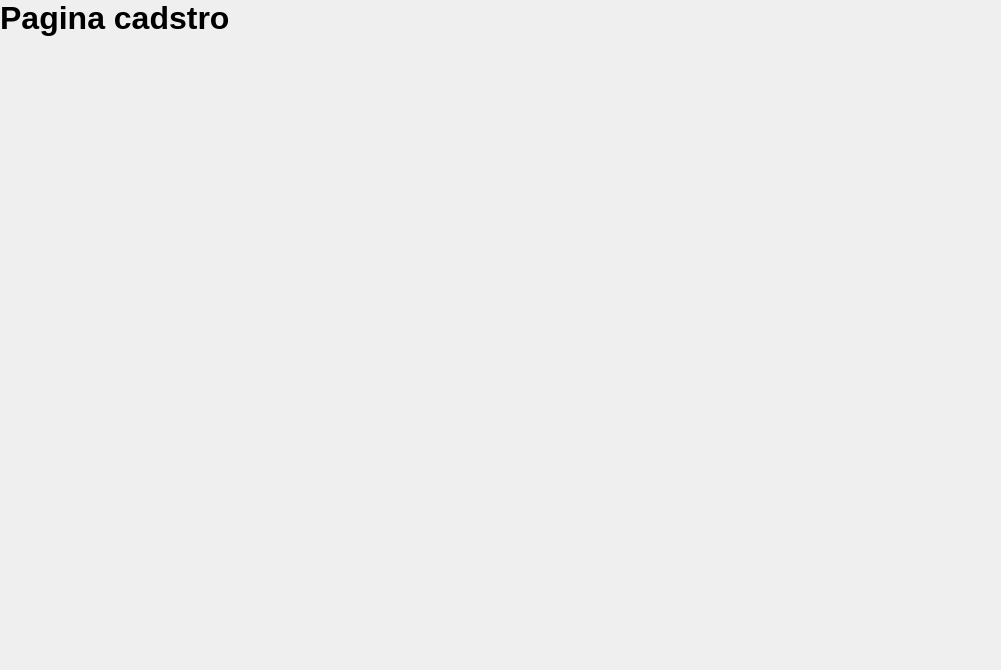
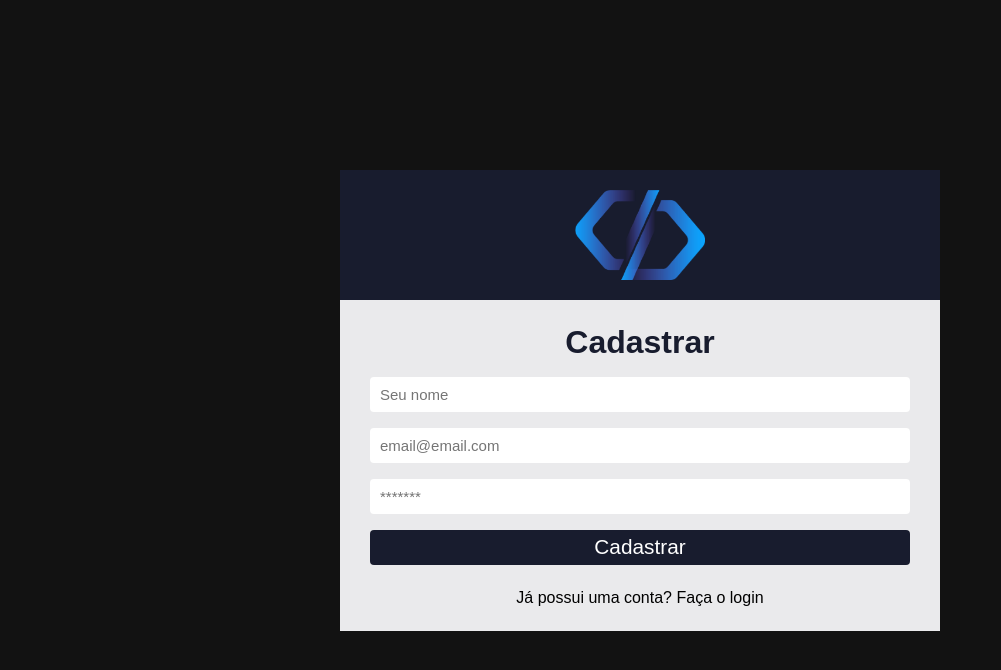
Before and after one commit to JoelSantoss/Sistema-De-Chamados, a React (Create React App) app: page /register in a window 1280 px wide. Shown: the top 670 px of the page, without its empty margins (0-1001 px from the left). Built offline with nearby package versions, Linux system fonts and the light colour scheme.

Commit message:
paginaDeCadastro

```diff
--- /dev/null
+++ b/src/pages/Dashboard/index.js
@@ -0,0 +1,8 @@
+
+export default function Deashboard(){
+    return(
+        <div>
+         <h1> Pagina Deashboard</h1>
+        </div>
+    )
+}
--- a/src/pages/SignUp/index.js
+++ b/src/pages/SignUp/index.js
@@ -1,7 +1,42 @@
+import logo from '../../assets/logo.png';
+import { Link } from 'react-router-dom';
+import { useState } from 'react';
+
 export default function SignUp(){
+    const [name, setName] = useState('');
+    const [email, setEmail] = useState('');
+    const [password, setPassword] = useState('');
+
     return(
-        <div>
-            <h1>Pagina cadstro</h1>
+        <div className='container-center'>
+            <div className='login'>
+                <div className='login-area'>
+                  <img src={logo} alt='Logo de sistema de login'/>
+                </div>
+            <form>
+                <h1>Cadastrar</h1>
+                <input type='text'
+                 placeholder='Seu nome'
+                 value={name}
+                 onChange={ (e) => setName(e.target.value)}
+                 />
+
+                <input type='text'
+                 placeholder='email@email.com'
+                 value={email}
+                 onChange={ (e) => setEmail(e.target.value)}
+                 />
+
+                  <input type='password'
+                 placeholder='*******'
+                 value={password}
+                 onChange={ (e) => setPassword(e.target.value)}
+                 />
+
+                 <button type='submit'>Cadastrar</button>
+            </form>
+            <Link to="/">Já possui uma conta? Faça o login</Link>
+            </div>
         </div>
     )
 }
--- a/src/routes/index.js
+++ b/src/routes/index.js
@@ -2,12 +2,15 @@
 
 import SignUp from "../pages/SignUp";
 import SignIn from "../pages/SignIn";
+import Deashboard from "../pages/Dashboard";
 
 function RoutesApp(){
     return(
         <Routes>
             < Route path="/" element={<SignIn/>} />
-            < Route path="register" element={ <SignUp/>} />
+            < Route path="/register" element={ <SignUp/>} />
+
+            < Route path="/dashboard" element={ <Deashboard/>} />
         </Routes>
     )
 }
```
